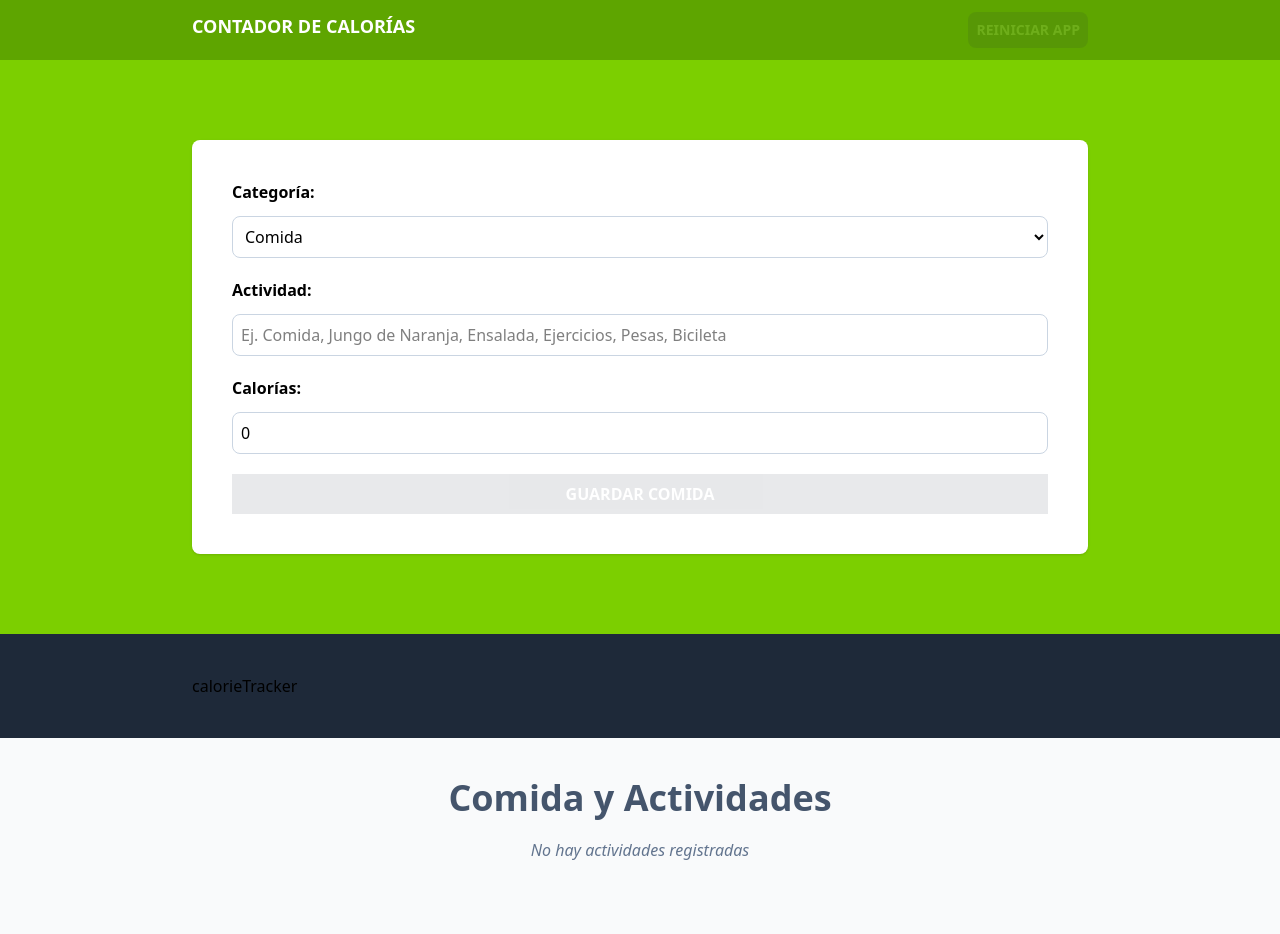
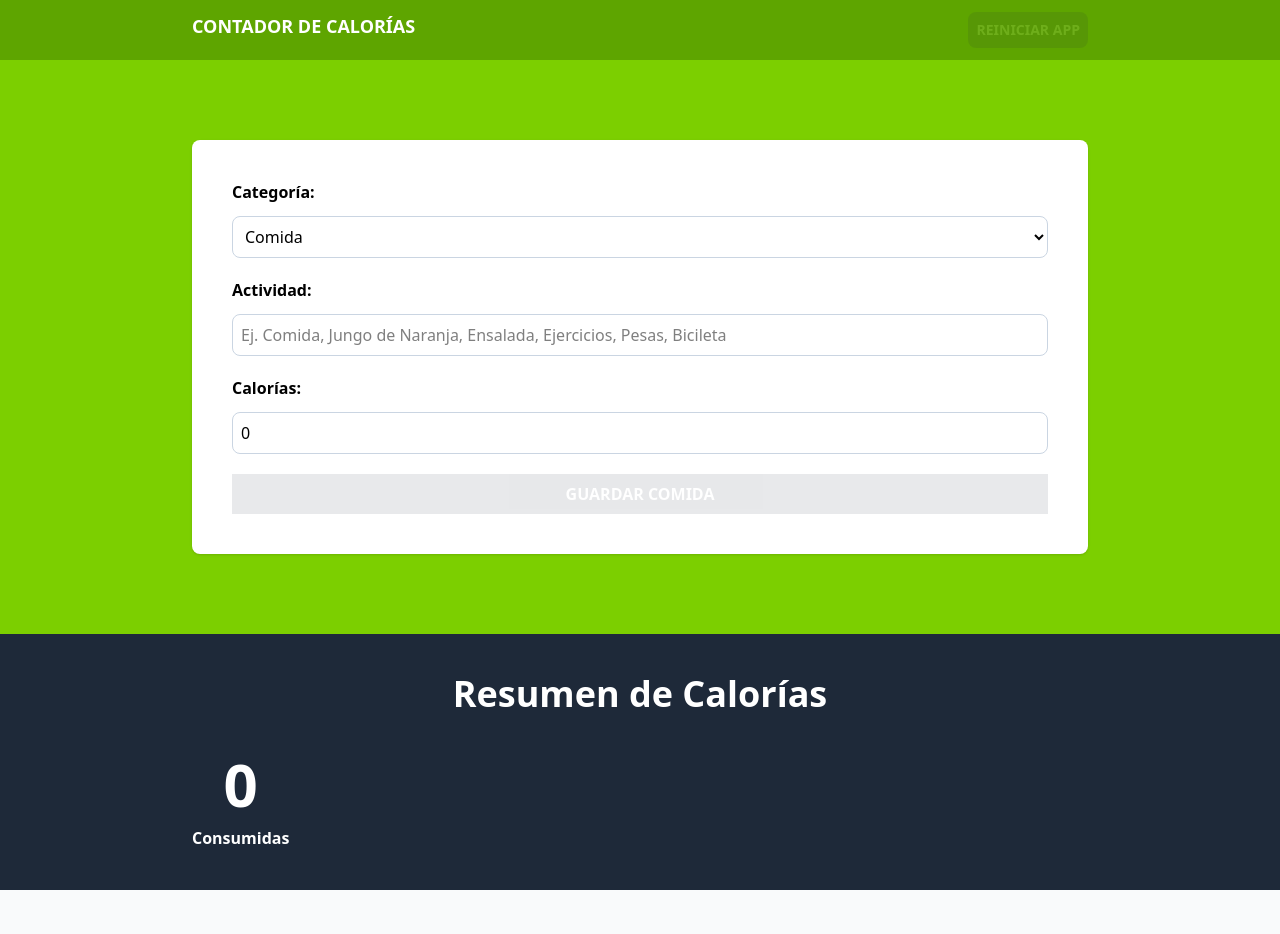
Before and after one commit to DomenicoPH/contador-de-calorias, a React (Vite) app: page / in a window 1280 px wide. Shown: the top 934 px of the page. Before the commit the page ends 902 px from the top, so only its background shows below. Built offline with nearby package versions, Linux system fonts and the light colour scheme.

Commit message:
show consumed calories

```diff
--- a/src/components/CalorieTracker.tsx
+++ b/src/components/CalorieTracker.tsx
@@ -1,11 +1,32 @@
-import type { Activity } from "../types"
+import { useMemo } from "react";
+import type { Activity } from "../types";
 
 type CalorieTrackerProps = {
-    activities: Activity[];
+  activities: Activity[];
+};
+
+export default function CalorieTracker({ activities }: CalorieTrackerProps) {
+
+    // Contadores
+    const caloriesConsumed = useMemo(() => activities.reduce((total, activity) => activity.category === 1 ? total + activity.calories : total, 0), [activities])
+
+  return (
+    <>
+      <h2 className="text-4xl font-black text-white text-center">
+        Resumen de Calorías
+      </h2>
+
+      <div className="flex flex-col items-center md:flex-row md:justify-between gap-5 mt-10">
+
+        <p className="text-white font-bold rounded-full grid grid-cols-1 gap-3 text-center">
+            <span className="font-black text-6xl text-orange">{caloriesConsumed}</span>
+            Consumidas
+        </p>
+
+
+
+      </div>
+
+    </>
+  );
 }
-
-export default function CalorieTracker({activities} : CalorieTrackerProps) {
-  return (
-    <div>calorieTracker</div>
-  )
-}
```
